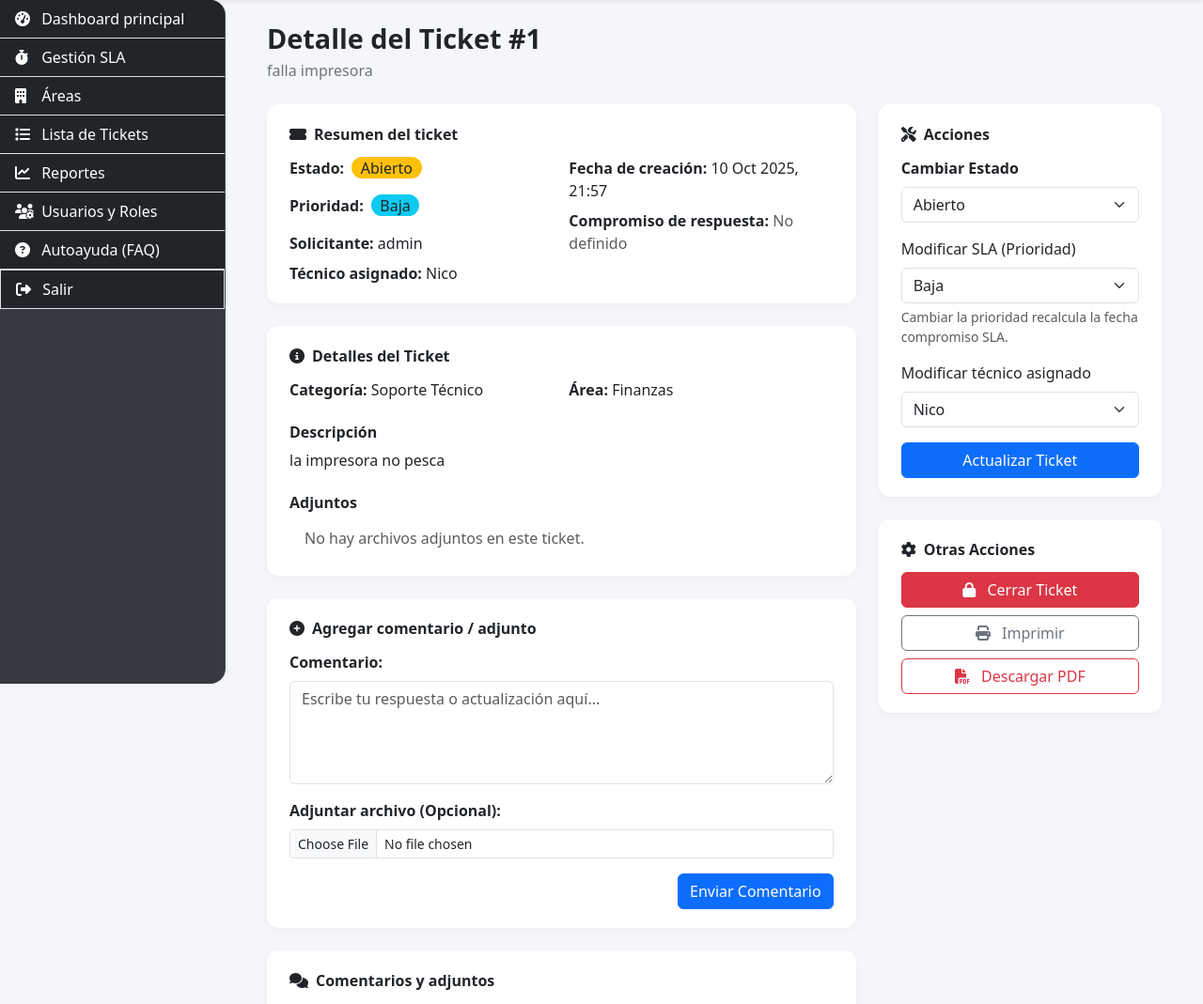
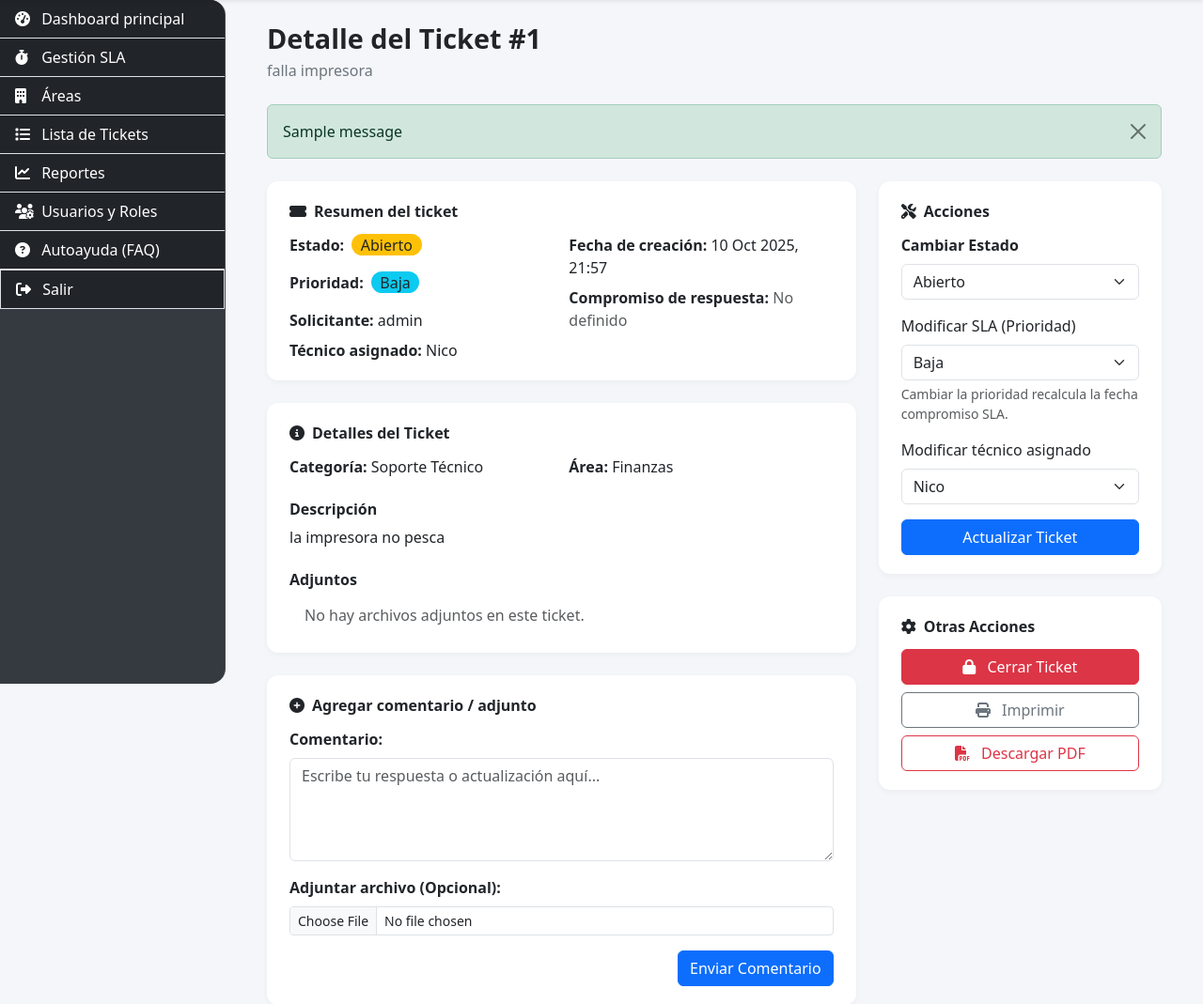
Before and after one commit to medinabenjamin/tickets-v1.0, a Django app: page /ticket/1/ in a window 1280 px wide. Shown: the part 72-1141 px from the top of the page at 94% size. Run offline with Django 5.2, Linux system fonts and the light colour scheme; a user stored in the database is signed in; data comes from the database, SQL or seed files in the repository; tables that the repository leaves empty hold one stand-in row (values such as "Sample post"); one stand-in notice (Sample message) is shown; data that the repository does not hold is empty; some libraries are stand-ins or nearby versions.

Commit message:
Display ticket update alerts on ticket detail

```diff
--- a/soporte/templates/soporte/detalle_ticket.html
+++ b/soporte/templates/soporte/detalle_ticket.html
@@ -8,6 +8,17 @@
 <div class="container-fluid">
     <h2 class="page-title">Detalle del Ticket #{{ ticket.id }}</h2>
     <p class="page-subtitle">{{ ticket.titulo }}</p>
+
+    {% if messages %}
+        <div class="mb-4">
+            {% for message in messages %}
+                <div class="alert alert-{{ message.tags }} alert-dismissible fade show" role="alert">
+                    {{ message }}
+                    <button type="button" class="btn-close" data-bs-dismiss="alert" aria-label="Close"></button>
+                </div>
+            {% endfor %}
+        </div>
+    {% endif %}
 
     <div class="row g-4">
         <div class="col-lg-8">
```
